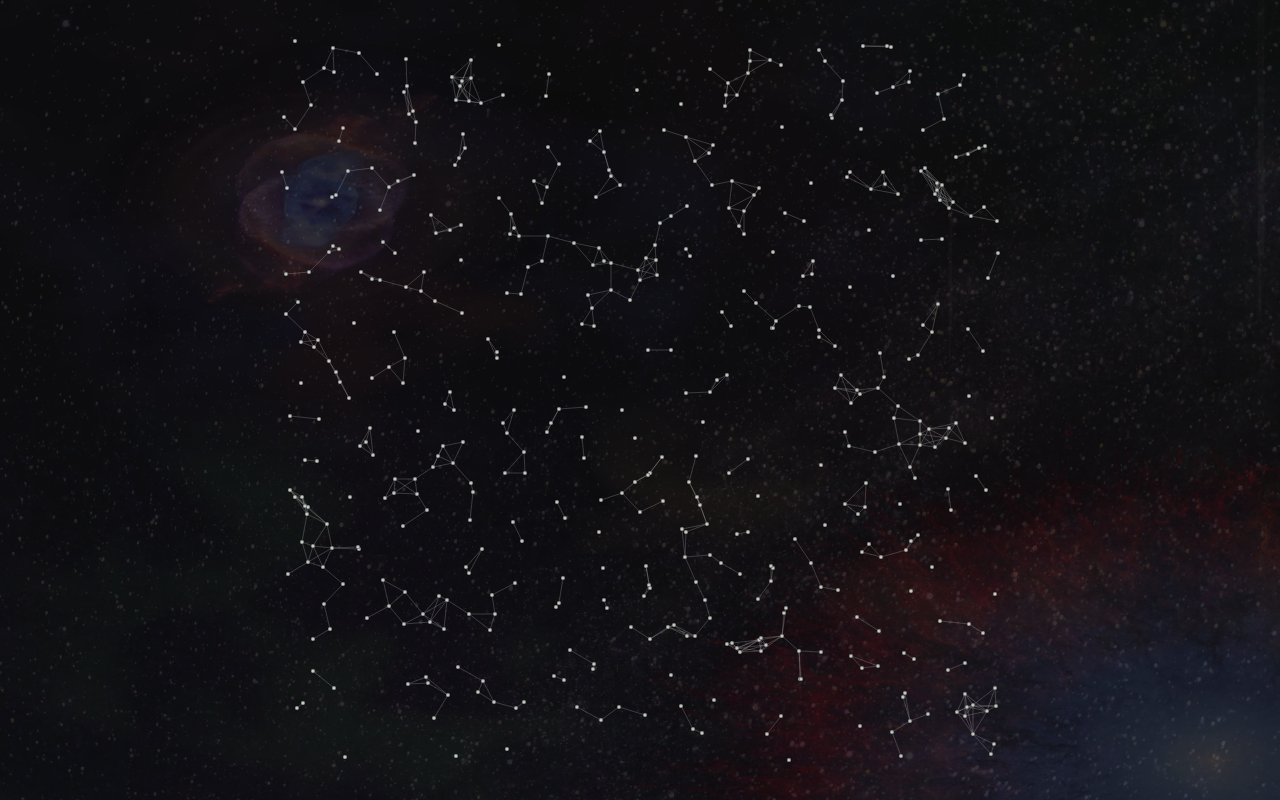
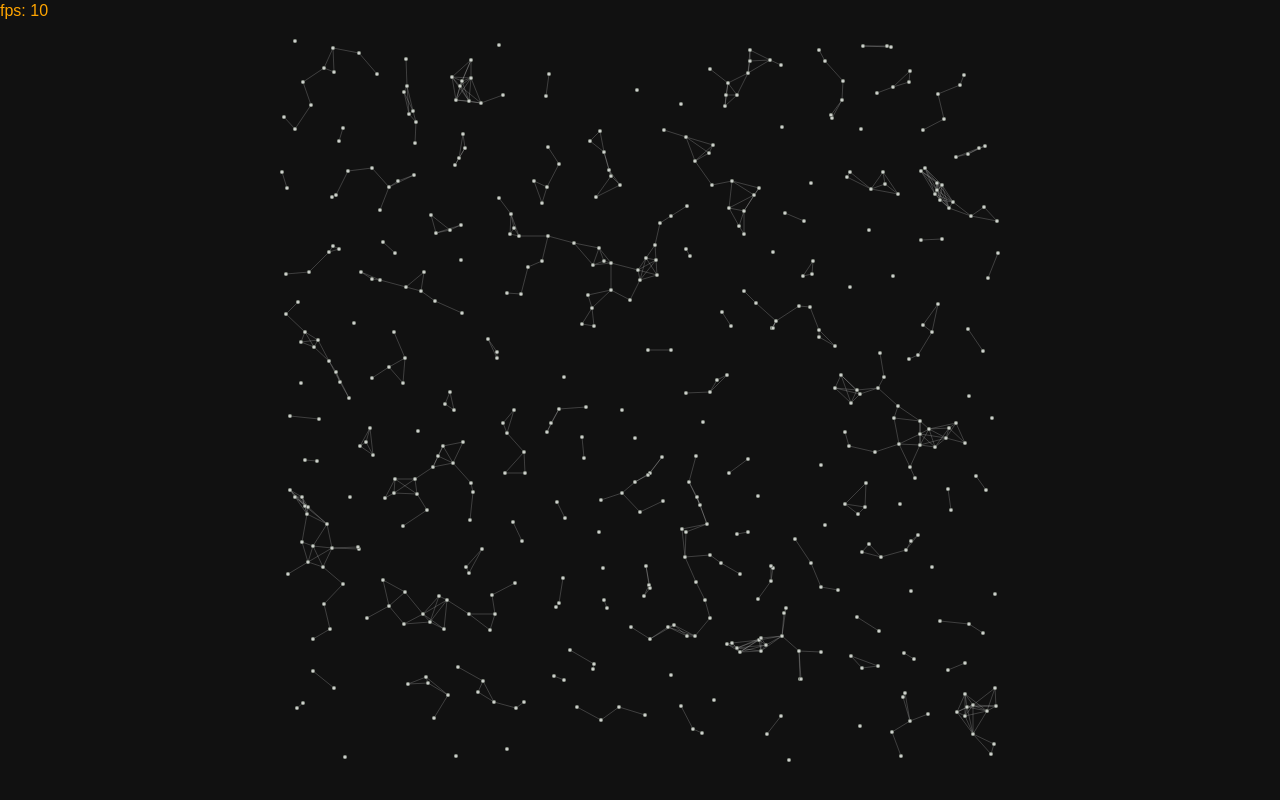
Before and after one commit to jeremythuff/planets, a plain HTML site: page index.html in a window 1280 px wide. Drawn offline with Linux system fonts and the light colour scheme; animation ran at ten frames a second.

Commit message:
created fps counter

```diff
--- a/css/styles.css
+++ b/css/styles.css
@@ -94,18 +94,21 @@ textarea {
    ========================================================================== */
 
 
+body {
+    background-color: #111;
+    position: relative;
+}
 
-canvas {
-    display:block;
-    background: #111;
+canvas,
+#fps {
     position: absolute;
     top: 0px;
     left: 0px;
 } /* To remove the scrollbars */
 
-
-
-
+#fps {
+    color: #fff;
+}
 
 
 
--- a/index.html
+++ b/index.html
@@ -7,6 +7,8 @@
 	</head>
 	<body>
 
+	<span id="fps">Loading...</span>
+
 	<script src="js/engine.js"></script>
 	<script src="js/game.js"></script>
 	</body>
--- a/js/engine.js
+++ b/js/engine.js
@@ -18,6 +18,8 @@ var Game = function(name) {
     this.name = name;
     this.canvas = document.createElement('canvas');
     this.ctx = this.canvas.getContext('2d');
+    this.canvas2 = document.createElement('canvas');
+    this.ctx2 = this.canvas.getContext('2d');
     this.assets= {
         images: {},
         map: {}
@@ -31,6 +33,11 @@ var Game = function(name) {
 
 Game.prototype = {
     init: function() {
+
+        var lastCalledTime;
+        var fps = 1;
+        var fpsCounter = 1;
+        var fpsOut = document.getElementById('fps');
 
         window.requestAnimFrame = (function(){
           return  window.requestAnimationFrame       ||
@@ -51,10 +58,27 @@ Game.prototype = {
 		game.canvas.width = w;
 	    game.canvas.height = h;
 
+        document.body.appendChild(game.canvas2);
+        game.canvas2.width = w;
+        game.canvas2.height = h;
+
         game.loadAssets(function() {
             (function animloop(){
-              window.requestAnimFrame(animloop);
-              game.draw(game.screen.x, game.screen.y, game.screen.z);
+                window.requestAnimFrame(animloop);
+
+                if(!lastCalledTime) {
+                    lastCalledTime = new Date().getTime();
+                    fps = 0;
+                    return;
+                }
+
+                delta = (new Date().getTime() - lastCalledTime)/1000;
+                lastCalledTime = new Date().getTime();
+                fps = 1/delta;
+
+                if(fpsCounter++ % (Math.round(fps / 10)*10) === 0)fpsOut.innerHTML = "<span style='color:orange'>fps: "+Math.round(fps, 2)+"</span>";
+
+                game.draw(game.screen.x, game.screen.y, game.screen.z);
             })();
         });
     },
@@ -193,7 +217,7 @@ Game.prototype = {
         var game = this;
         game.canvas.width = game.canvas.width;
 
-        game.drawBG(x,y,z);
+        //game.drawBG(x,y,z);
         game.drawMap(x,y,z);
         game.drawForgrownd(x,y,z);
 
@@ -237,7 +261,7 @@ Game.prototype = {
     drawConnections: function(planets) {
         var game = this;
         var connections = game.assets.map.connections;
-        game.ctx.beginPath();
+        game.ctx2.beginPath();
         for(connection in connections) {
 
             var originX = game.assets.map.x + connections[connection]["originX"]*game.assets.map.oneLightYear+game.screen.z;
@@ -251,14 +275,14 @@ Game.prototype = {
 
 
             if((game.screen.utils.pointIsOnScreen(game,originX,originY))||(game.screen.utils.pointIsOnScreen(game,destX,destY))) {
-                game.ctx.strokeStyle = "#fff";
-                game.ctx.lineWidth = .2;
+                game.ctx2.strokeStyle = "#fff";
+                game.ctx2.lineWidth = .2;
 
-                game.ctx.moveTo(originX, originY);
-                game.ctx.lineTo(destX, destY);
+                game.ctx2.moveTo(originX, originY);
+                game.ctx2.lineTo(destX, destY);
             }
         }
-        game.ctx.stroke();
+        game.ctx2.stroke();
     },
     drawPlanets: function(planets) {
         var game = this;
@@ -283,9 +307,9 @@ Game.prototype = {
                 if((planetTemp >= 85)&&(planetTemp <=100)) planetImage = game.assets.images["hot"];
                 if(game.screen.z < 1.5) planetImage = game.assets.images["uknown"];
 
-                game.ctx.globalAlpha  = settings.alpha;
-                game.ctx.drawImage(planetImage, planetX-((game.assets.map.w/(150))/2), planetY-((game.assets.map.w/(150))/2), game.assets.map.w/(150), game.assets.map.w/(150));
-                game.ctx.globalAlpha  = 1;
+                game.ctx2.globalAlpha  = settings.alpha;
+                game.ctx2.drawImage(planetImage, planetX-((game.assets.map.w/(150))/2), planetY-((game.assets.map.w/(150))/2), game.assets.map.w/(150), game.assets.map.w/(150));
+                game.ctx2.globalAlpha  = 1;
             }
         }
     },
@@ -305,7 +329,7 @@ Game.prototype = {
     },
     listen: function(listener, cb) {
 
-        this.canvas.addEventListener(listener, function(evt) {
+        window.addEventListener(listener, function(evt) {
             cb(evt);
         }, false);
 
```
